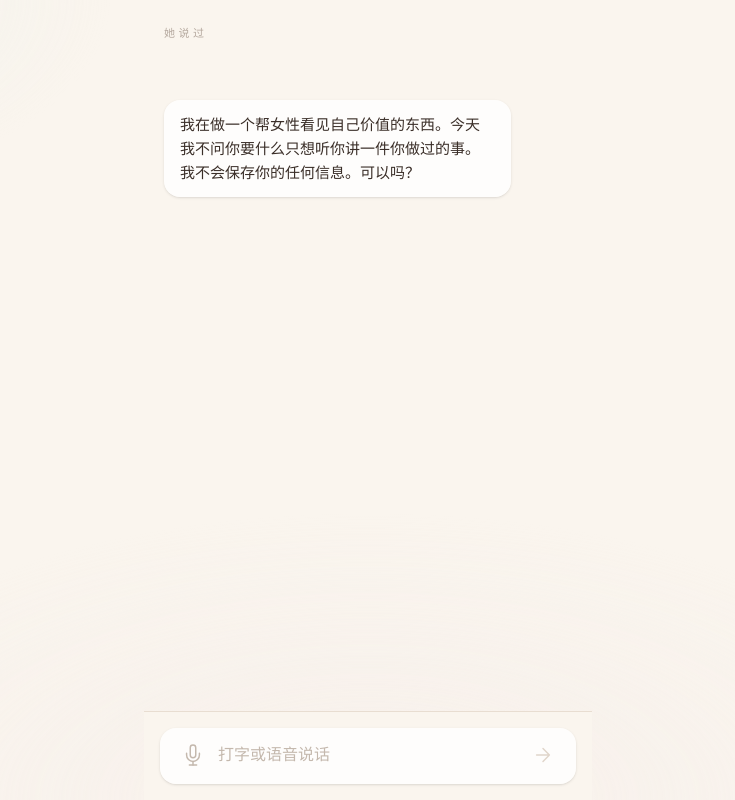
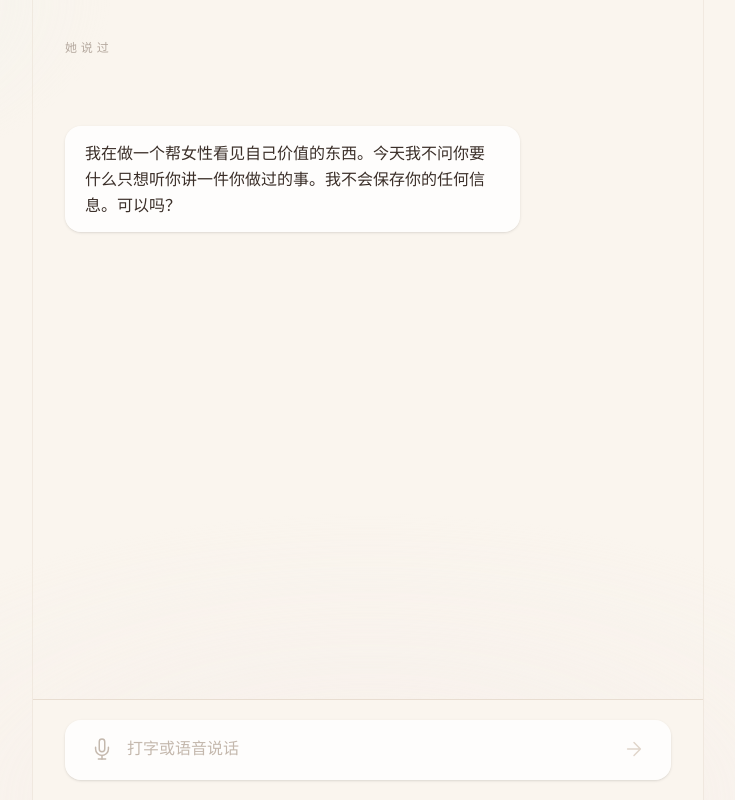
Before and after one commit to cuaqian/whatshesaid, a Next.js app: page / in a window 1280 px wide. Both pictures are taken after a click on the button "进入". Shown: the whole page, without its empty margins (272-1007 px from the left). Built offline with nearby package versions, Linux system fonts and the light colour scheme.

Commit message:
feat: 响应式适配(手机优先+桌面投屏自适应)

```diff
--- a/components/chat/ChatInput.tsx
+++ b/components/chat/ChatInput.tsx
@@ -88,8 +88,8 @@ export function ChatInput({ disabled, onSend }: Props) {
   const hasSpeechSupport = !!SpeechRecognition;
 
   return (
-    <div className="border-t border-[#e8ddd1] bg-[#faf5ee] px-4 py-4">
-      <div className="flex items-end gap-2 rounded-2xl bg-white/80 px-4 py-2 shadow-sm transition-shadow focus-within:shadow-md focus-within:ring-1 focus-within:ring-[#d4a99a]/30">
+    <div className="border-t border-[#e8ddd1] bg-[#faf5ee] px-4 sm:px-5 lg:px-8 py-4 lg:py-5">
+      <div className="flex items-end gap-2 rounded-2xl bg-white/80 px-4 py-2 lg:px-5 lg:py-2.5 shadow-sm transition-shadow focus-within:shadow-md focus-within:ring-1 focus-within:ring-[#d4a99a]/30">
         {/* 语音按钮 */}
         {hasSpeechSupport && (
           <button
--- a/components/chat/ChatWindow.tsx
+++ b/components/chat/ChatWindow.tsx
@@ -124,13 +124,13 @@ export function ChatWindow() {
   }
 
   return (
-    <main className="mx-auto flex h-[100dvh] max-w-md flex-col relative z-10">
+    <main className="mx-auto flex h-[100dvh] w-full flex-col relative z-10 sm:max-w-lg md:max-w-xl lg:max-w-2xl lg:border-x lg:border-[#e8ddd1]/50">
       {/* header */}
-      <header className="px-5 pt-6 pb-4">
+      <header className="px-5 sm:px-8 pt-6 pb-4 lg:pt-10">
         <div className="flex items-end justify-between">
           <div>
-            <p className="text-[11px] tracking-[0.32em] text-[#b5a99f]">她说过</p>
-            <h1 className="mt-0.5 text-2xl font-normal text-[#3a2e28] tracking-wide">&nbsp;</h1>
+            <p className="text-[11px] sm:text-xs tracking-[0.32em] text-[#b5a99f]">她说过</p>
+            <h1 className="mt-0.5 text-2xl lg:text-3xl font-normal text-[#3a2e28] tracking-wide">&nbsp;</h1>
           </div>
           {showProgress && (
             <div className="flex flex-col items-end gap-2 pb-0.5">
@@ -148,8 +148,8 @@ export function ChatWindow() {
       </header>
 
       {/* messages */}
-      <section className="flex-1 overflow-y-auto px-5 py-2">
-        <div className="space-y-5">
+      <section className="flex-1 overflow-y-auto px-5 sm:px-8 py-2 lg:py-4">
+        <div className="space-y-5 lg:space-y-6">
           {messages.map((msg) => (
             <MessageBubble key={msg.id} message={msg} />
           ))}
--- a/components/chat/MessageBubble.tsx
+++ b/components/chat/MessageBubble.tsx
@@ -20,13 +20,13 @@ export function MessageBubble({ message }: { message: UiMessage; isLatest?: bool
 
   return (
     <div className={`msg-enter flex ${isAssistant ? "justify-start" : "justify-end"}`}>
-      <div className="max-w-[85%]">
+      <div className={`${isAssistant ? "max-w-[82%] lg:max-w-[75%]" : "max-w-[78%] lg:max-w-[65%]"}`}>
         {isAssistant ? (
-          <div className="rounded-2xl bg-white/80 px-4 py-3 text-[15px] leading-relaxed text-[#3a2e28] shadow-sm">
+          <div className="rounded-2xl bg-white/80 px-4 lg:px-5 py-3 lg:py-3.5 text-[15px] lg:text-base leading-relaxed text-[#3a2e28] shadow-sm">
             <span>{message.content}</span>
           </div>
         ) : (
-          <div className="rounded-2xl rounded-br-md bg-[#3a2e28] px-4 py-3 text-[15px] leading-relaxed text-white/90 shadow-sm">
+          <div className="rounded-2xl rounded-br-md bg-[#3a2e28] px-4 lg:px-5 py-3 lg:py-3.5 text-[15px] lg:text-base leading-relaxed text-white/90 shadow-sm">
             <span>{message.content}</span>
           </div>
         )}
```
